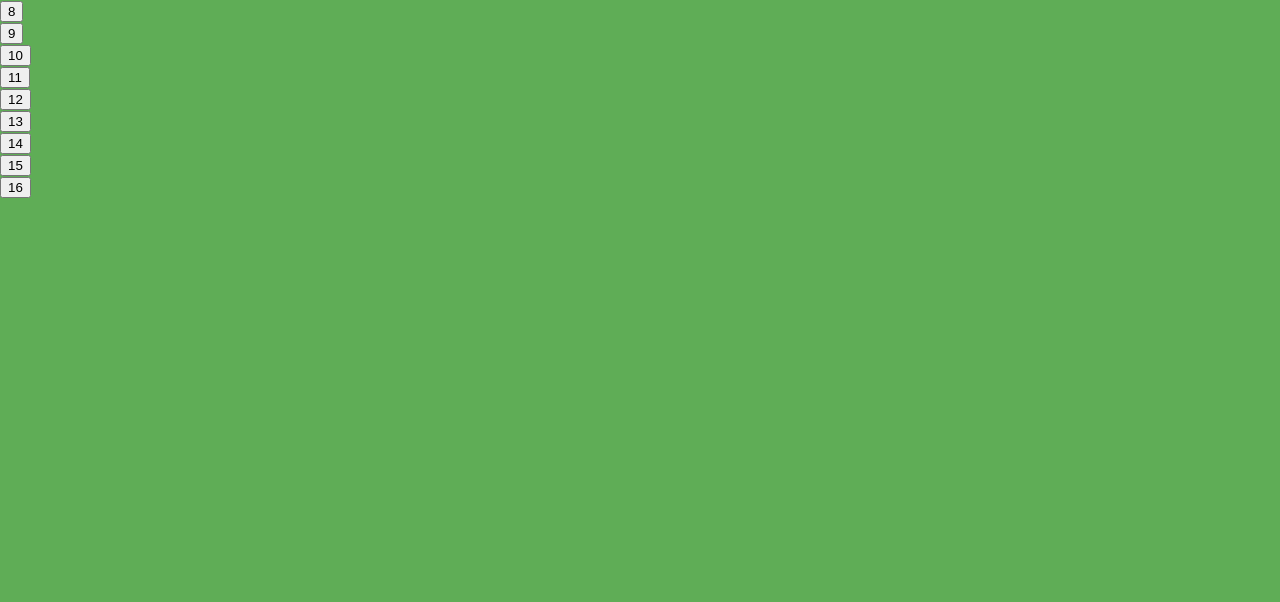
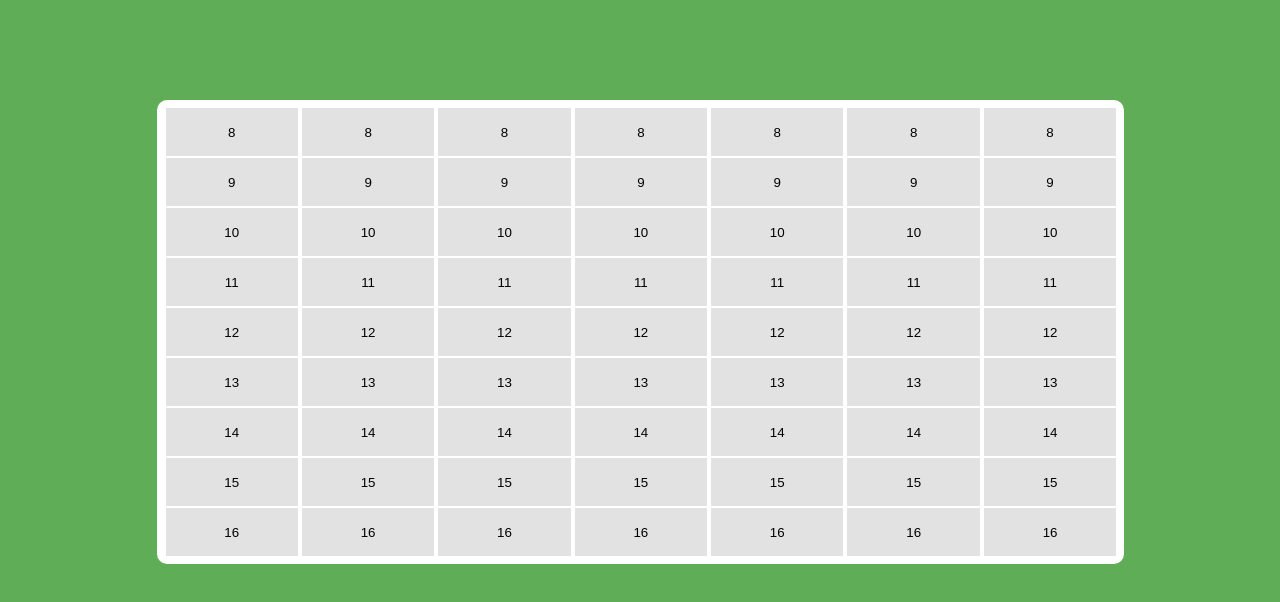
Before and after one commit to IvanStack/GroupMeet-App-Meteor-React, a React (Create React App) app: page / in a window 1280 px wide. Shown: the top 602 px of the page. Built offline with nearby package versions, Linux system fonts and the light colour scheme.

Commit message:
Started css

```diff
--- a/package.json
+++ b/package.json
@@ -3,6 +3,8 @@
   "version": "0.1.0",
   "private": true,
   "dependencies": {
+    "js2coffee": "^2.2.0",
+    "node-cron": "^2.0.3",
     "react": "^16.8.6",
     "react-dom": "^16.8.6",
     "react-redux": "^7.0.3",
--- a/src/components/App.css
+++ b/src/components/App.css
@@ -1,3 +1,63 @@
+@import url('https://fonts.googleapis.com/css?family=Roboto&display=swap');
+
 body {
   background-color: #5FAD56;
+  font-family: 'Roboto', sans-serif;
+  font-size: 14px;
 }
+
+.hourButtons{
+  flex-direction: column;
+  width: 14%;
+  display: inline-block;
+  border-radius: 5px;
+  background-color: white;
+  margin: 1px;
+
+}
+
+#calendarBody{
+  padding-left: 7px;
+  padding-top: 6px;
+  padding-bottom: 6px;
+  width: 75%;
+  margin: 0 auto;
+  margin-top: 100px;
+  background-color: white;
+  border-radius: 10px;
+}
+
+#allDays {
+  margin: 0 auto;
+}
+
+.cell {
+  padding: 10px;
+  width: 100%;
+  height: 50px;
+  min-height: 50px;
+  min-width: 100%;
+  background-color: #E2E2E2;
+  border: 1px solid white;
+  cursor: pointer;
+  margin: 0 auto;
+}
+
+.cell:hover {
+  background-color: #124E78;
+}
+
+.cell:focus {
+  background-color: #124E78;
+}
+
+#week {
+  border: 2px solid #E2E2E2;
+  background-color: #E2E2E2;
+  margin: auto;
+}
+
+#weekdays {
+  font-size: 24px;
+  font-weight: bold;
+}
--- a/src/components/Day.js
+++ b/src/components/Day.js
@@ -12,25 +12,16 @@ import { connect } from 'tls';
 
 const Day = ({times, key}) => {
     return (
-        <div id = "hourButtons">
-
-            <button id = 'cell'>8</button>
-            <br></br>
-            <button id = 'cell'>9</button>
-            <br></br>
-            <button id = 'cell'>10</button>
-            <br></br>
-            <button id = 'cell'>11</button>
-            <br></br>
-            <button id = 'cell'>12</button>
-            <br></br>
-            <button id = 'cell'>13</button>
-            <br></br>
-            <button id = 'cell'>14</button>
-            <br></br>
-            <button id = 'cell'>15</button>
-            <br></br>
-            <button id = 'cell'>16</button>
+        <div className = "hourButtons">
+            <button className = 'cell'>8</button>
+            <button className = 'cell'>9</button>
+            <button className = 'cell'>10</button>
+            <button className = 'cell'>11</button>
+            <button className = 'cell'>12</button>
+            <button className = 'cell'>13</button>
+            <button className = 'cell'>14</button>
+            <button className = 'cell'>15</button>
+            <button className = 'cell'>16</button>
         </div>
     )
 }
--- a/src/containers/CalendarView.js
+++ b/src/containers/CalendarView.js
@@ -13,8 +13,14 @@ class CalendarView extends Component {
     render() {
 
         return (
-            <div>
+            <div id="calendarBody">
                 {/*rename the state below */}
+                <Day id="first" times = {this.props.times} id = {this.props.key}/>
+                <Day times = {this.props.times} id = {this.props.key}/>
+                <Day times = {this.props.times} id = {this.props.key}/>
+                <Day times = {this.props.times} id = {this.props.key}/>
+                <Day times = {this.props.times} id = {this.props.key}/>
+                <Day times = {this.props.times} id = {this.props.key}/>
                 <Day times = {this.props.times} id = {this.props.key}/>
             </div>
         );
```
Also changed, not shown: src/components/Calendar.js (+8 -0 lines), 2 other files (tests, documents, lock files or other folders).
